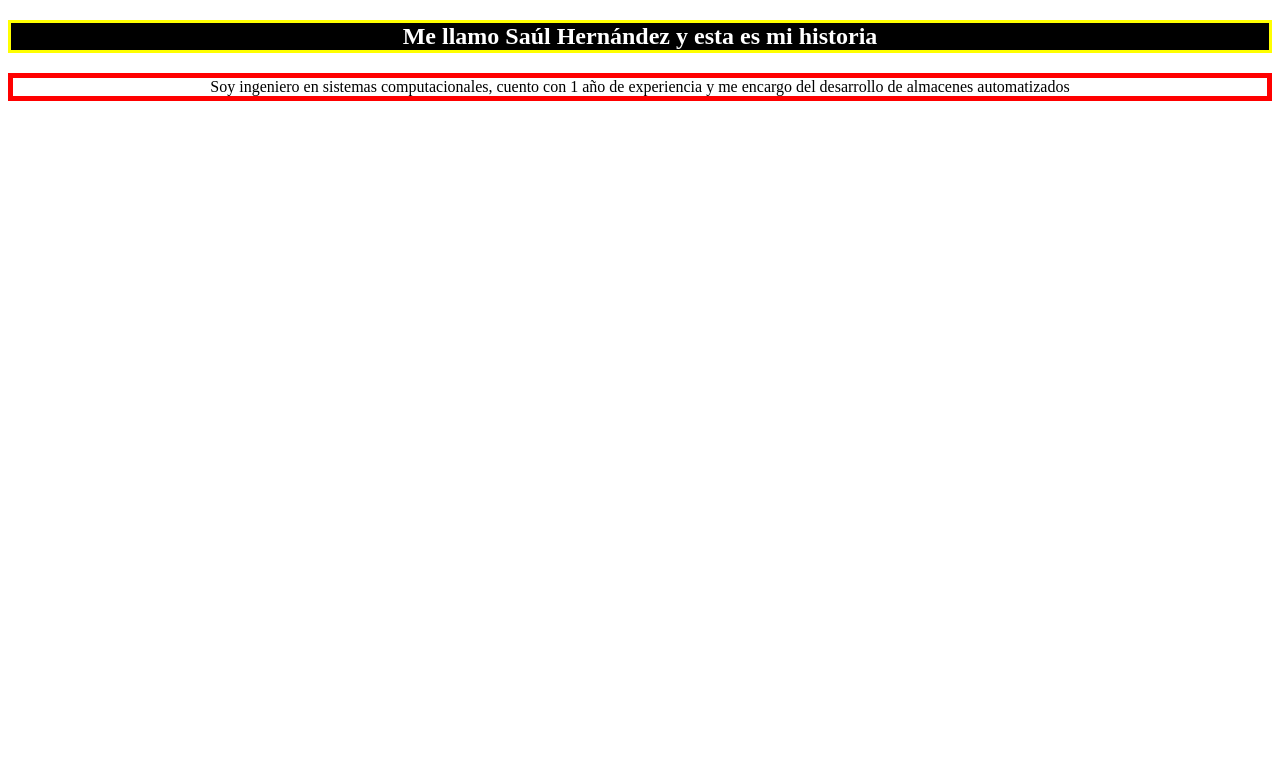
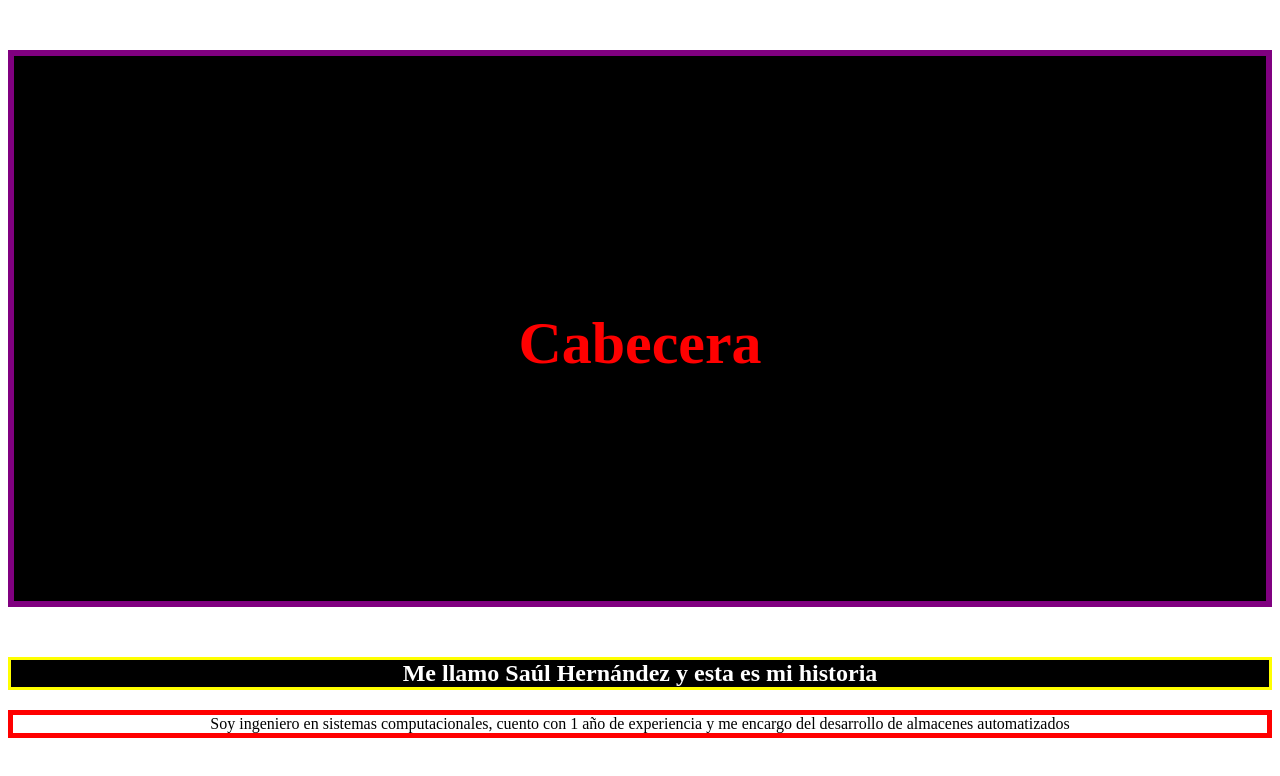
Before and after one commit to SaulHdz37/Curso-GITHUB, a plain HTML site: page index.html in a window 1280 px wide. Drawn offline with Linux system fonts and the light colour scheme.

Commit message:
Experiments in header branch

```diff
--- a/css/estilos.css
+++ b/css/estilos.css
@@ -6,9 +6,18 @@ h2{
     background-color: black;
 }
 
+.Cabeza{
+    color: red;
+    text-align: center;
+    border: 6px solid purple;
+    padding: 20%;
+    height: 40px;
+
+    font-size: 60px;
+}
 
 p{
     color: black;
     text-align: center;
     border: 5px solid red;
-}
+    }
--- a/index.html
+++ b/index.html
@@ -8,7 +8,13 @@
     <title>Test de trabajo</title>
 </head>
 <body>
-    <h2>Me llamo Saúl Hernández y esta es mi historia</h2>
-     <p>Soy ingeniero en sistemas computacionales, cuento con 1 año de experiencia y me encargo del desarrollo de almacenes automatizados</p>
+    <head class="Test">
+        <h2 class="Cabeza">Cabecera</h2>
+        <div class ='develop'>
+
+            <h2>Me llamo Saúl Hernández y esta es mi historia</h2>
+            <p>Soy ingeniero en sistemas computacionales, cuento con 1 año de experiencia y me encargo del desarrollo de almacenes automatizados</p>
+        </div>
+    </head>
 </body>
 </html>
```
